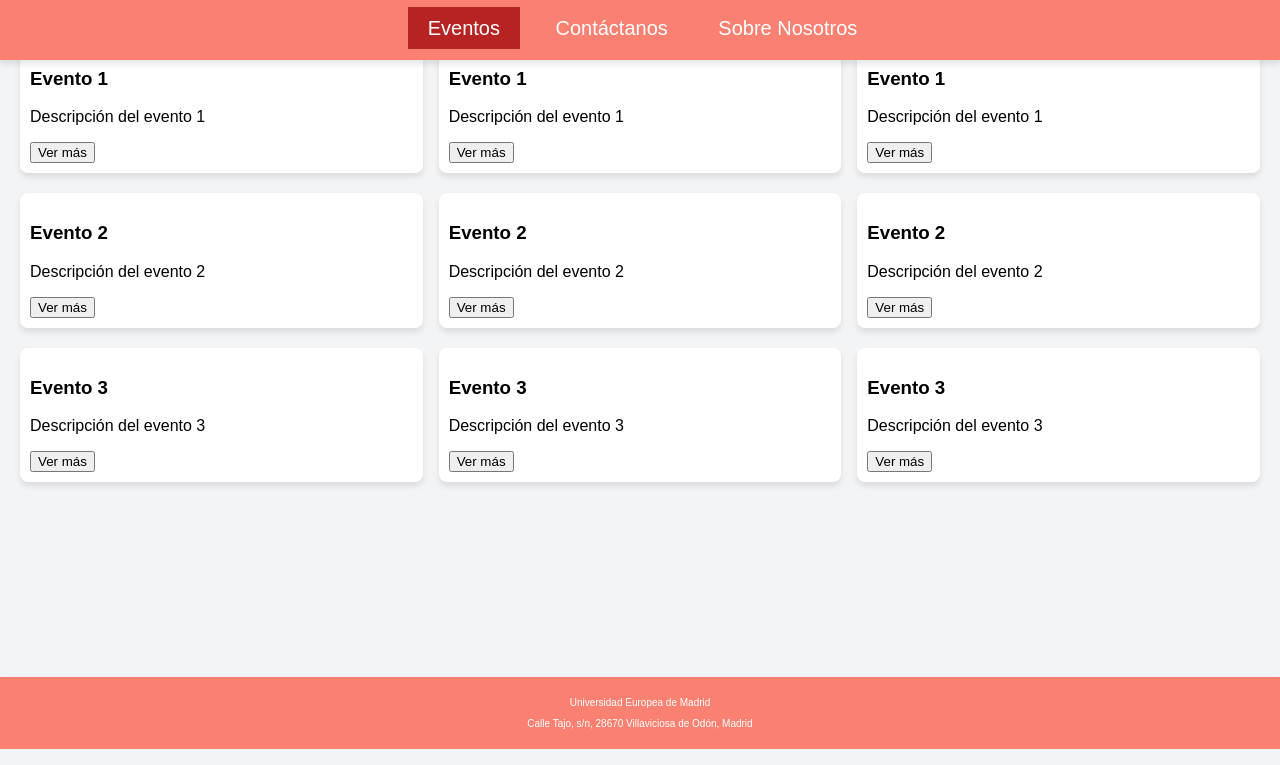
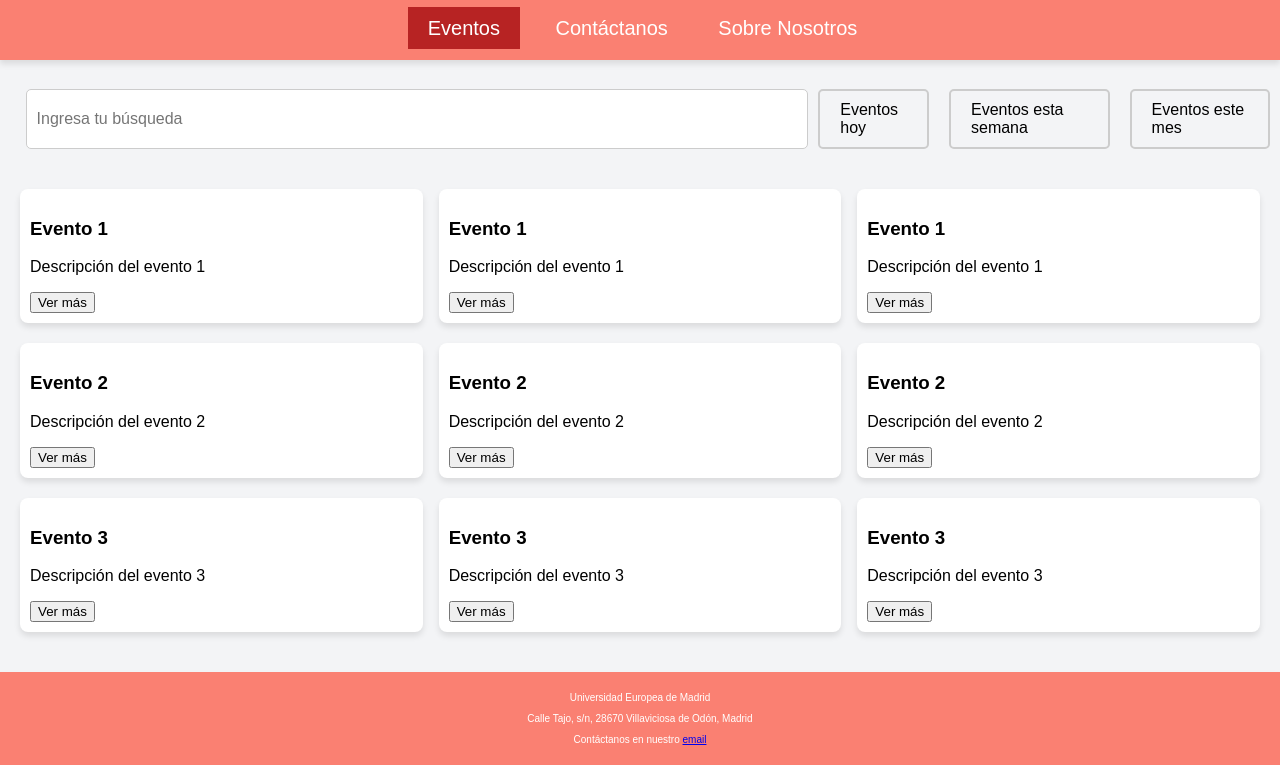
Before and after one commit to Jachpi/Proyecto-final-Web, a website: page public/inicio.html in a window 1280 px wide. Shown: the part 51-816 px from the top of the page. Drawn offline with Linux system fonts and the light colour scheme.

Commit message:
practicamente terminado listado eventos

```diff
--- a/public/css/inicio.css
+++ b/public/css/inicio.css
@@ -19,7 +19,6 @@ body {
     font-size: 20px;
     box-shadow: 0 4px 6px rgba(0, 0, 0, 0.1);
     z-index: 1000;
-
 }
 
 .topnav h1 {
@@ -59,9 +58,52 @@ body {
     color: white;
 }
 
+.search-tab {
+    margin-top: 140px;
+    margin-bottom: 10px;
+    margin-left: 2%;
+    display: flex;
+}
+
+.search-tab input[type="text"] {
+    width: 80%;
+    padding: 10px;
+    border-radius: 5px;
+    border: 1px solid #ccc;
+    font-size: 16px;
+}
+
+.search-tab input[type="radio"] {
+    display: none; /* Oculta los radio buttons */
+}
+
+.checkbox-label {
+    display: inline-block;
+    padding: 10px 20px;
+    margin-right: 10px;
+    margin-left: 10px;
+    border: 2px solid #ccc;
+    border-radius: 5px;
+    cursor: pointer;
+    transition: background-color 0.3s, border-color 0.3s;
+    user-select: none;
+}
+
+input[type="radio"]:checked + .checkbox-label {
+    background-color: #007BFF;
+    border-color: #0056b3;
+    color: white;
+}
+
+.checkbox-label:hover {
+    background-color: #f0f0f0;
+    border-color: #bbb;
+}
+
+
 .event-list {
     flex: 1; /* Toma todo el espacio disponible entre el topnav y el footer */
-    margin-top: 70px; /* Espacio para el topnav fijo */
+    margin-top: 10px; /* Espacio para el topnav fijo */
     padding: 20px;
 }
 
--- a/public/inicio.html
+++ b/public/inicio.html
@@ -9,6 +9,22 @@
 </head>
 
 <body>
+    <div class="search-tab">
+        <input type="text" id="search" placeholder="Ingresa tu búsqueda">
+
+        <input type="radio" id="Hoy" name="eventos" class="radio">
+        <label for="Hoy" class="checkbox-label">Eventos hoy</label>
+
+        <input type="radio" id="EstaSemana" name="eventos" class="radio">
+        <label for="EstaSemana" class="checkbox-label">Eventos esta semana</label>
+
+        <input type="radio" id="EsteMes" name="eventos" class="radio">
+        <label for="EsteMes" class="checkbox-label">Eventos este mes</label>
+    </div>
+
+
+
+
     <div class="topnav">
         <h1>UEM Events</h1>
         <a class="active" href="#eventos">Eventos</a>
@@ -81,7 +97,21 @@
     <footer id="contact">
         <p>Universidad Europea de Madrid</p>
         <p>Calle Tajo, s/n, 28670 Villaviciosa de Odón, Madrid</p>
+        <p> Contáctanos en nuestro <a href="mailto:europea@europea.es">email</a></p>
     </footer>
+
+    <!-- Modificar esto y meterlo en el codigo final de front, esto lo que hace es descheckear los filtros de eventos -->
+    <script>
+        window.addEventListener("load", () => {
+            // Obtener todos los radio buttons del grupo "eventos"
+            const radios = document.querySelectorAll('input[name="eventos"]');
+            // Desmarcar cada uno al cargar la página
+            radios.forEach(radio => radio.checked = false);
+        });
+    </script>
+
+
+
 </body>
 
 </html>
```
